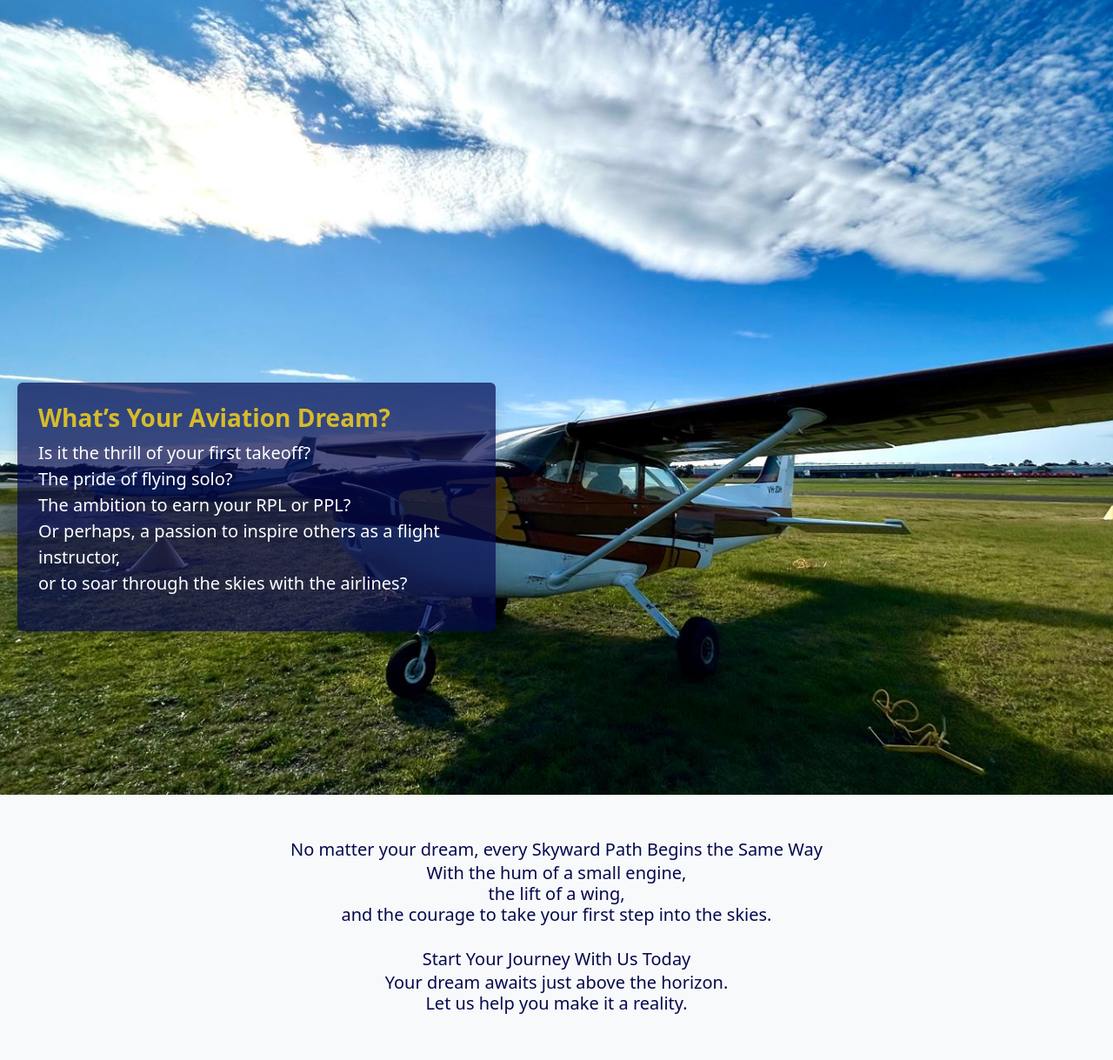
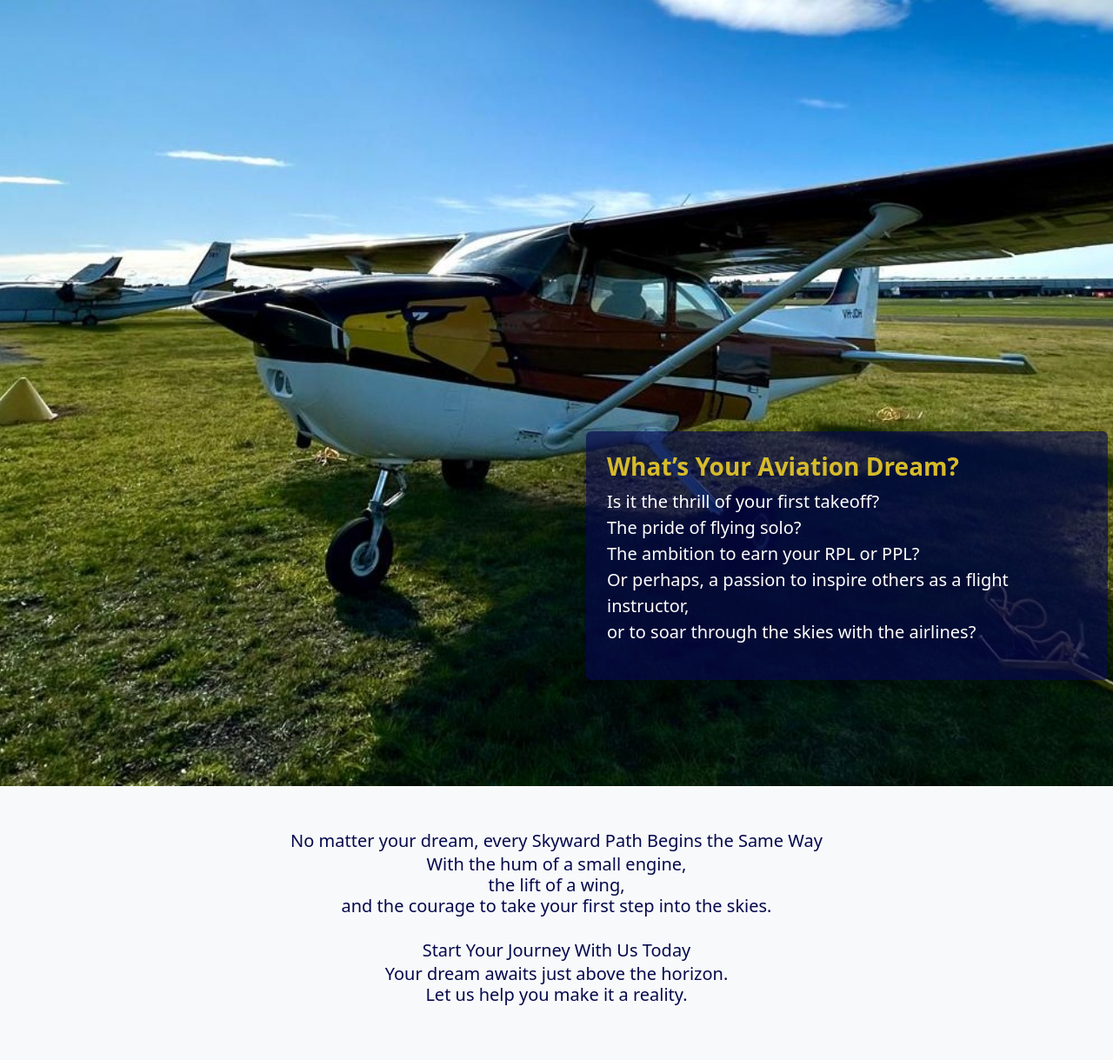
Before and after one commit to stackAli/Aviation-school, a Flask app: page / in a window 1280 px wide. Shown: the part 120-1339 px from the top of the page at 87% size. Run offline with Flask 3, Linux system fonts and the light colour scheme.

Commit message:
final commit

```diff
--- a/app.py
+++ b/app.py
@@ -4,6 +4,9 @@ from models import db, UserProfile, EducationDetail, LanguageSkill, User
 from datetime import datetime
 from io import BytesIO
 from xhtml2pdf import pisa
+from dotenv import load_dotenv
+import os
+
 
 app = Flask(__name__)
 app.secret_key = 'your_secret_key'
@@ -11,13 +14,19 @@ app.secret_key = 'your_secret_key'
 app.config['SQLALCHEMY_DATABASE_URI'] = 'sqlite:///your_database.db'
 app.config['SQLALCHEMY_TRACK_MODIFICATIONS'] = False
 
-# Mail Configuration
-app.config['MAIL_SERVER'] = 'smtp.gmail.com'
+
+
+load_dotenv()  # Load environment variables from .env
+
+app.config['MAIL_SERVER'] = 'smtp.office365.com'
 app.config['MAIL_PORT'] = 587
 app.config['MAIL_USE_TLS'] = True
-app.config['MAIL_USERNAME'] = 'info@goldwingsaviation.com.au'
-app.config['MAIL_PASSWORD'] = 'bclh ncrq aawi rme'
+app.config['MAIL_USE_SSL'] = False
+app.config['MAIL_USERNAME'] = os.getenv('MAIL_USERNAME')
+app.config['MAIL_PASSWORD'] = os.getenv('MAIL_PASSWORD')
+
 mail = Mail(app)
+
 
 # Init DB
 db.init_app(app)
@@ -46,14 +55,14 @@ def contact():
 
         msg = Message(subject="New Contact Query",
                       sender=app.config['MAIL_USERNAME'],
-                      recipients=['info.goldwingsaviation@gmail.com'])
+                      recipients=['info@goldwingsaviation.com.au'])
         msg.body = f"You have received a new contact message:\n\nName: {name}\nEmail: {email}\n\nMessage:\n{message}"
         mail.send(msg)
 
         flash("Your message has been sent successfully!", "success")
         return redirect(url_for('contact'))
 
-    return render_template("contact.html", page="Contact")
+    return render_template("end.html", page="Contact")
 
 @app.route('/rpl')
 def rpl():
--- a/templates/base.html
+++ b/templates/base.html
@@ -111,7 +111,7 @@
         <h5 class="text-uppercase mb-4 font-weight-bold text-warning">Contact Details</h5>
         <p>Moorabbin Airport</p>
         <p>+61 400 462 610</p>
-        <p>info.goldwingsaviation@gmail.com</p>
+        <p>info@goldwingsaviation.com.au</p>
       </div>
 
       <!-- Quick Links -->
--- a/templates/end.html
+++ b/templates/end.html
@@ -1,9 +1,9 @@
 {% extends "base.html" %}
 {% block content %}
 <div class="container mt-5 text-center">
-  <div class="alert alert-success shadow-sm p-5" style="background-color: rgb(216, 204, 229); color: black;">
-    <h2 class="mb-3"> Your Application Has Been Received</h2>
-    <p class="lead mb-4">Thank you for applying. We will get back to you soon!</p>
+  <div class="alert alert-success shadow-sm p-5" style="background-color: #05094d; color: white;">
+    <h2 class="mb-3"> Thank you for Contacting Us. </h2>
+    <p class="lead mb-4">We will get back to you soon!</p>
 
   </div>
 </div>
--- a/templates/home.html
+++ b/templates/home.html
@@ -223,26 +223,26 @@
     font-weight: 700 !important;
   }
   .hero-section {
-    background-image: url('{{ url_for("static", filename="h2.jpg") }}');
+    background-image: url('{{ url_for("static", filename="h3.jpg") }}');
     background-size: cover;
     overflow: hidden;
     background-position: center;
-    height: calc(150vh - 56px);
+    height: calc(120vh - 56px);
     width: 100%;
-    padding-top: 56px;
-    margin-top: -180px;
-    margin-bottom: -50px;
+    padding-top: 76px;
+
+
 
   }
 
   .hero-text {
   color: white;
-  margin-top: 700px;
-  background-color: rgba(5, 9, 77, 0.7); /* semi-transparent navy blue */
-  max-width: 550px;
+  margin-top: 100px;
+  background-color: rgba(5, 9, 77, 0.65); /* semi-transparent navy blue */
+  max-width: 600px;
   position: absolute;
-  left: 0;
-  margin: 20px; /* spacing from edges */
+  right: 0;
+  margin: 6px; /* spacing from edges */
 }
 
 
@@ -274,7 +274,7 @@
     left: 15px;
     right: 15px;
     margin: 0;
-    background-color: rgba(5, 9, 77, 0.8);
+    background-color: rgba(5, 9, 77, 0.6);
     padding: 15px;
     max-height: 50vh;
     max-width: unset;
--- a/templates/pricing.html
+++ b/templates/pricing.html
@@ -69,12 +69,12 @@
 </style>
 
 <section class="pricing-section container" aria-label="Course Pricing">
-  <h1 class="pricing-title">Course Pricing</h1>
+  <h1 class="pricing-title">Pricing</h1>
 
   <table class="pricing-table" aria-describedby="pricing-description">
     <thead>
       <tr>
-        <th>Course</th>
+        <th>Aircraft/Ground School</th>
         <th>Solo</th>
         <th>Dual</th>
       </tr>
@@ -92,7 +92,7 @@
       </tr>
       <tr>
         <td>Theory</td>
-        <td class="price">-</td>
+        <td class="price"> </td>
         <td class="price">$80</td>
       </tr>
 
```
Also changed, not shown: static/h3.jpg (added), 1 other file.
